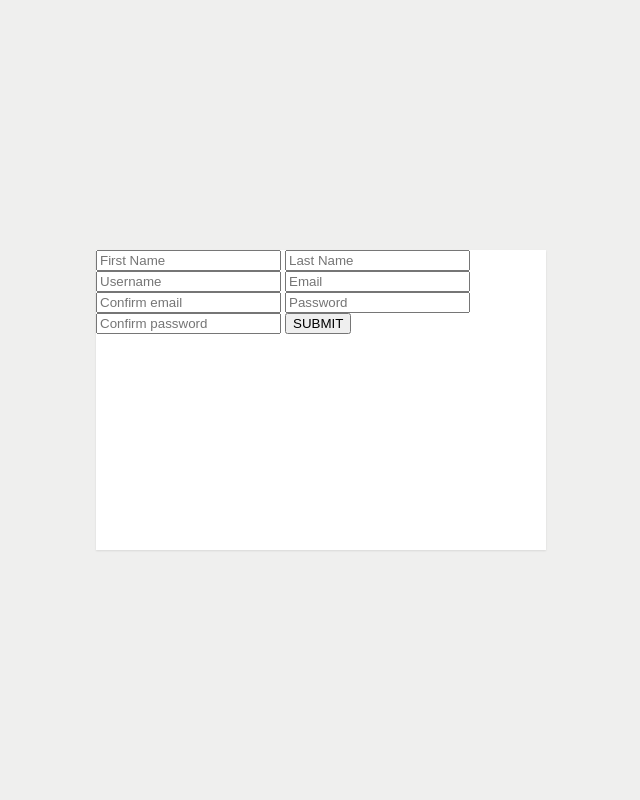
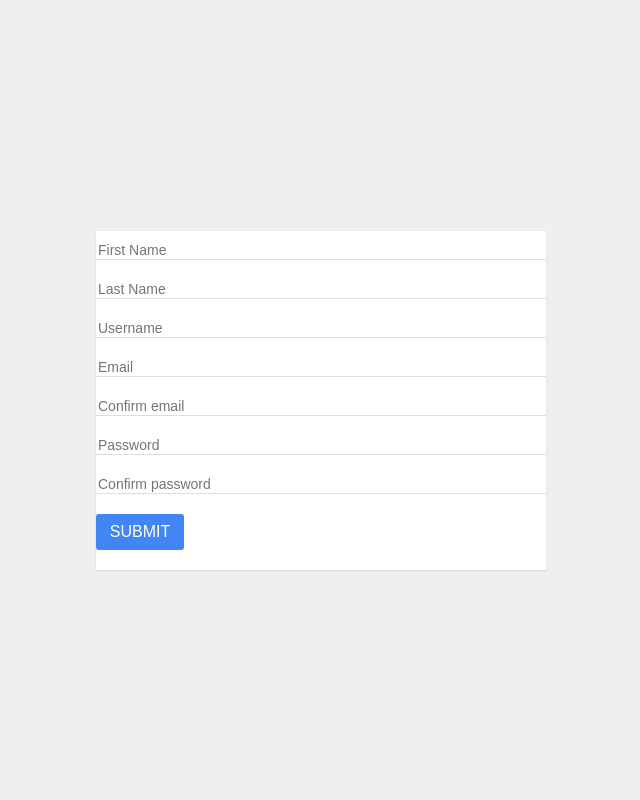
Before and after one commit to acneuromancer/reeceflix, a PHP site: page /register.php in a window 1280 px wide. Shown: the whole page, without its empty margins (319-959 px from the left). Run offline with PHP 8.4, Linux system fonts and the light colour scheme.

Commit message:
Add some input form styling.

```diff
--- a/assets/style/style.css
+++ b/assets/style/style.css
@@ -20,3 +20,30 @@ body {
   width: 450px;
   box-shadow: rgba(0,0,0,0.1) 0 1px 2px;
 }
+
+.column form {
+  display: flex;
+  flex-direction: column;
+}
+
+.column form input[type="text"],
+.column form input[type="email"],
+.column form input[type="password"] {
+  font-size: 14px;
+  margin: 10px 0;
+  border: none;
+  border-bottom: 1px solid #dedede;
+}
+
+.column form input[type="submit"] {
+  background-color: #4285f4;
+  color: #fff;
+  height: 36px;
+  width: 88px;
+  border: none;
+  border-radius: 3px;
+  font-weight: 500;
+  margin-top: 10px;
+  margin-bottom: 20px;
+  font-size: 16px;
+}
```
